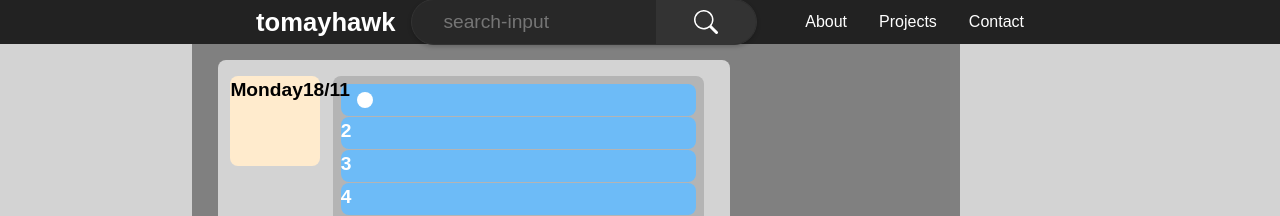
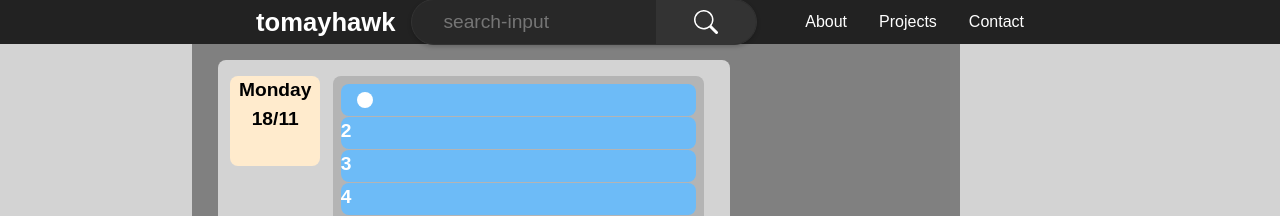
Before and after one commit to TomayHawk/tomayhawk.xyz, a React (Vite) app: page /projects/my-manager in a window 1280 px wide. Shown: the top 216 px of the page. Built offline with nearby package versions, Linux system fonts and the light colour scheme.

Commit message:
Update MyManager.tsx

```diff
--- a/src/pages/projects-pages/MyManager.css
+++ b/src/pages/projects-pages/MyManager.css
@@ -18,6 +18,7 @@
     margin-top: 2vh;
     margin-left: 1vw;
     border-radius: 8px;
+    align-items: center;
     text-align: center;
     background-color: blanchedalmond;
 }
--- a/src/pages/projects-pages/MyManager.tsx
+++ b/src/pages/projects-pages/MyManager.tsx
@@ -6,8 +6,10 @@ function MyManager() {
             <div className="main-container">
                 <div className="tasks-box">
                     <div className="date-box">
-                        <text>Monday</text>
-                        <text>18/11</text>
+                        <div>
+                            Monday<br />
+                            18/11
+                        </div>
                     </div>
                     <div className="tasks-inner-box">
                         <div className="tasks-grids">
```
